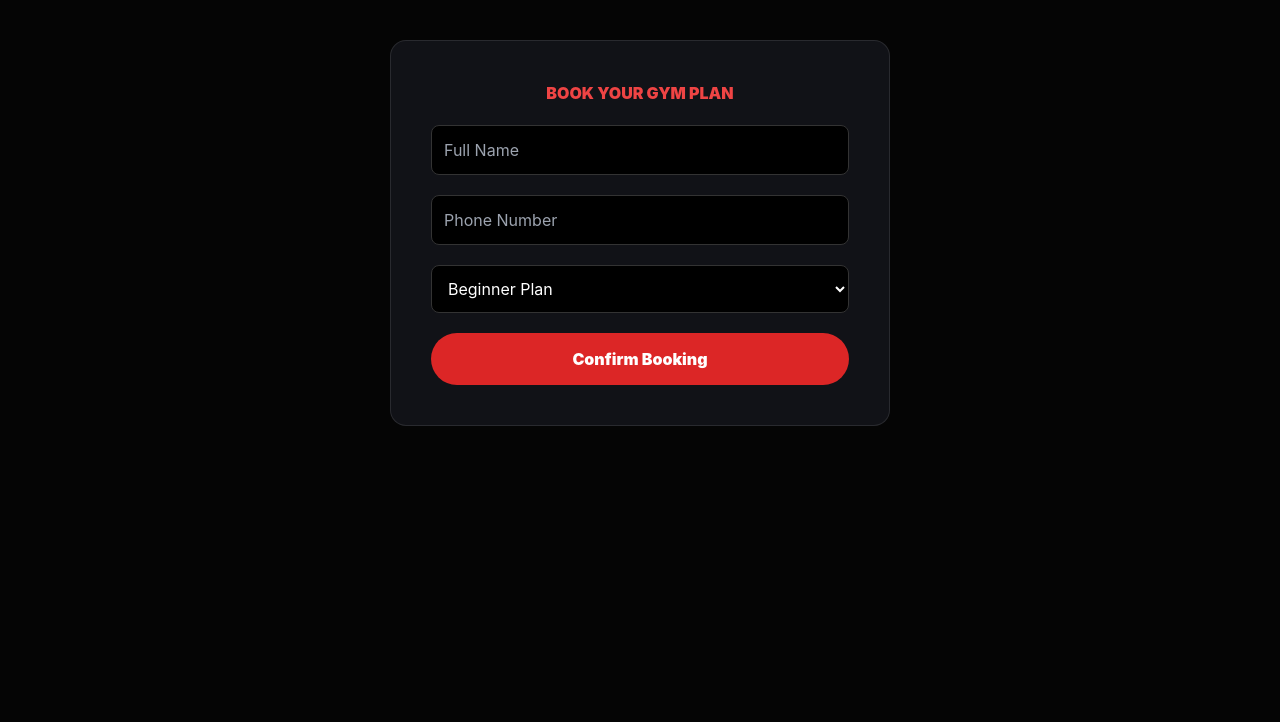
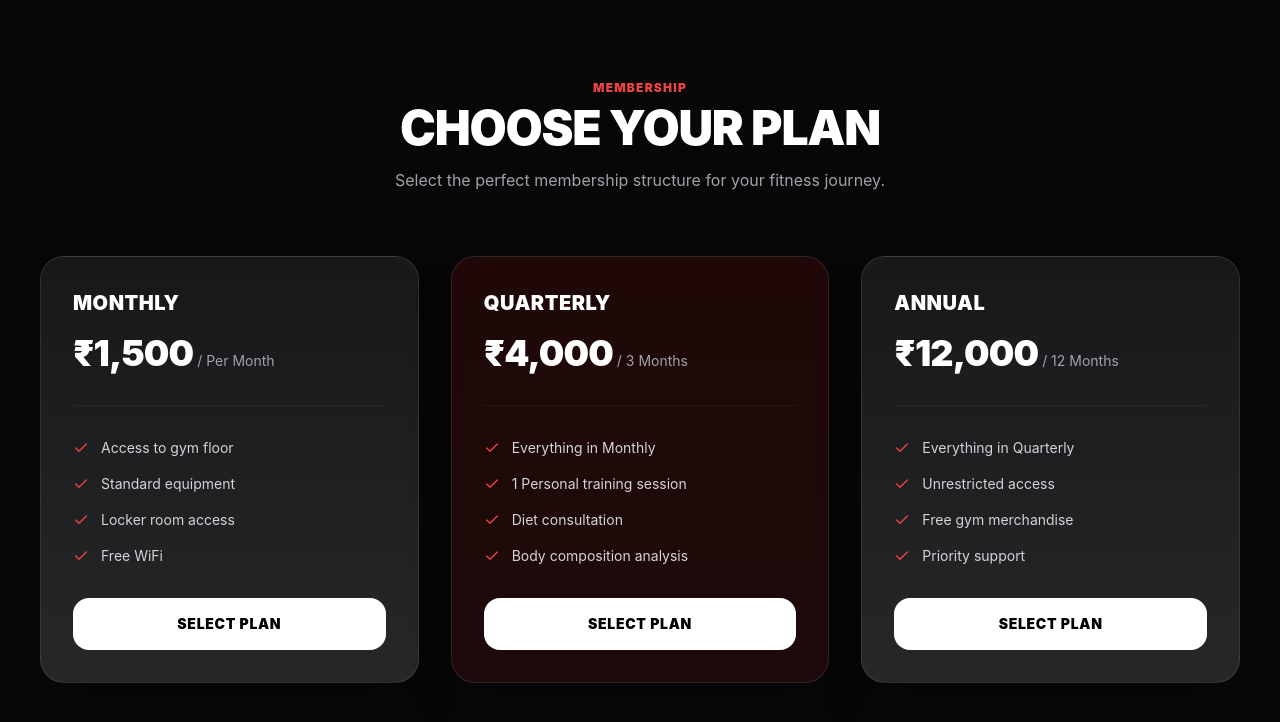
Before and after one commit to dkliveai26-afk/corex-fitness-website, a Next.js app in the folder corexfitness-website/: page /plans in a window 1280 px wide. Shown: the top 722 px of the page. Built offline with nearby package versions, Linux system fonts and the light colour scheme; no server answers.

Commit message:
Update plans-page.tsx

```diff
--- a/corexfitness-website/components/plans/plans-page.tsx
+++ b/corexfitness-website/components/plans/plans-page.tsx
@@ -1,64 +1,122 @@
-
 "use client";
 
 import { useState } from "react";
-import { saveMember, today, addMonths, getPlanPrice } from "@/lib/gym-management-store";
+import { Check } from "lucide-react";
+
+interface Plan {
+  name: string;
+  price: string;
+  duration: string;
+  features: string[];
+  color: string;
+}
+
+const plans: Plan[] = [
+  {
+    name: "Monthly",
+    price: "₹1,500",
+    duration: "Per Month",
+    color: "from-zinc-900 to-zinc-800",
+    features: [
+      "Access to gym floor",
+      "Standard equipment",
+      "Locker room access",
+      "Free WiFi",
+    ],
+  },
+  {
+    name: "Quarterly",
+    price: "₹4,000",
+    duration: "3 Months",
+    color: "from-red-950/40 to-red-900/20 border-red-500/30",
+    features: [
+      "Everything in Monthly",
+      "1 Personal training session",
+      "Diet consultation",
+      "Body composition analysis",
+    ],
+  },
+  {
+    name: "Annual",
+    price: "₹12,000",
+    duration: "12 Months",
+    color: "from-zinc-900 to-zinc-800",
+    features: [
+      "Everything in Quarterly",
+      "Unrestricted access",
+      "Free gym merchandise",
+      "Priority support",
+    ],
+  },
+];
 
 export function PlansPage() {
-  const [name, setName] = useState("");
-  const [phone, setPhone] = useState("");
-  const [plan, setPlan] = useState("Beginner Plan");
-  const [message, setMessage] = useState("");
+  const [loading, setLoading] = useState<string | null>(null);
 
-  const handleBooking = (e: React.FormEvent) => {
-    e.preventDefault();
-    if (!name || !phone) {
-      alert("Kripya saari details bharein!");
-      return;
-    }
+  const handleSelectPlan = (planName: string) => {
+    setLoading(planName);
+    // Simple mock booking simulation for local handling
+    setTimeout(() => {
+      const existingBookings = JSON.parse(localStorage.getItem("gym_bookings") || "[]");
+      const newBooking = {
+        id: Math.random().toString(36).substr(2, 9),
+        name: "Regular Gym Member",
+        phone: "9999999999",
+        plan: planName,
+        date: new Date().toLocaleDateString(),
+      };
+      localStorage.setItem("gym_bookings", JSON.stringify([...existingBookings, newBooking]));
 
-    const startDate = today();
+      // Play system success audio if available
+      const audio = new Audio("/success.mp3");
+      audio.play().catch(() => {});
 
-    // Aapke original store me data bhej raha hai
-    saveMember({
-      fullName: name,
-      phoneNumber: phone,
-      email: `${name.toLowerCase().replace(/\s+/g, "")}@corex.com`,
-      selectedPlan: plan,
-      membershipStartDate: startDate,
-      membershipEndDate: addMonths(startDate, 1),
-      paymentStatus: "pending",
-      feesAmount: getPlanPrice(plan),
-      notes: "Online Booking"
-    });
-
-    // Audio bajane ka code
-    try {
-      const audio = new Audio("/success.mp3");
-      audio.play();
-    } catch (err) {
-      console.log("Audio error:", err);
-    }
-
-    setMessage("🎉 Booking Successful!");
-    setName("");
-    setPhone("");
+      alert(`Successfully booked ${planName} plan!`);
+      setLoading(null);
+    }, 1000);
   };
 
   return (
-    <div style={{ padding: "40px", maxWidth: "500px", margin: "40px auto", color: "#fff", background: "#111217", borderRadius: "16px", border: "1px solid rgba(255,255,255,0.1)" }}>
-      <h2 style={{ textAlign: "center", color: "#ef4444", fontWeight: "900", textTransform: "uppercase" }}>Book Your Gym Plan</h2>
-      {message && <p style={{ color: "#4ade80", textAlign: "center", fontWeight: "bold" }}>{message}</p>}
-      <form onSubmit={handleBooking} style={{ display: "flex", flexDirection: "column", gap: "20px", marginTop: "20px" }}>
-        <input type="text" value={name} onChange={(e) => setName(e.target.value)} style={{ padding: "12px", borderRadius: "8px", background: "#000", color: "#fff", border: "1px solid #333" }} placeholder="Full Name" />
-        <input type="text" value={phone} onChange={(e) => setPhone(e.target.value)} style={{ padding: "12px", borderRadius: "8px", background: "#000", color: "#fff", border: "1px solid #333" }} placeholder="Phone Number" />
-        <select value={plan} onChange={(e) => setPlan(e.target.value)} style={{ padding: "12px", borderRadius: "8px", background: "#000", color: "#fff", border: "1px solid #333" }}>
-          <option value="Beginner Plan">Beginner Plan</option>
-          <option value="Standard Plan">Standard Plan</option>
-          <option value="Premium Plan">Premium Plan</option>
-        </select>
-        <button type="submit" style={{ padding: "14px", background: "#dc2626", color: "#fff", borderRadius: "9999px", fontWeight: "900", cursor: "pointer" }}>Confirm Booking</button>
-      </form>
+    <div className="min-h-screen bg-[#070707] py-20 text-white">
+      <div className="mx-auto w-[min(1200px,calc(100%-48px))]">
+        <div className="text-center">
+          <p className="text-xs font-black uppercase tracking-widest text-red-500">Membership</p>
+          <h1 className="mt-2 text-4xl font-black tracking-tight sm:text-5xl">CHOOSE YOUR PLAN</h1>
+          <p className="mt-4 text-zinc-400">Select the perfect membership structure for your fitness journey.</p>
+        </div>
+
+        <div className="mt-16 grid gap-8 md:grid-cols-3">
+          {plans.map((plan) => (
+            <div
+              key={plan.name}
+              className={`rounded-3xl border border-white/10 bg-gradient-to-b p-8 shadow-2xl ${plan.color}`}
+            >
+              <h3 className="text-xl font-black uppercase tracking-wide">{plan.name}</h3>
+              <div className="mt-4 flex items-baseline gap-1">
+                <span className="text-4xl font-black tracking-tight">{plan.price}</span>
+                <span className="text-sm text-zinc-400">/ {plan.duration}</span>
+              </div>
+
+              <ul className="mt-8 grid gap-4 border-t border-white/5 pt-8">
+                {plan.features.map((feature) => (
+                  <li key={feature} className="flex items-center gap-3 text-sm text-zinc-300">
+                    <Check className="h-4 w-4 shrink-0 text-red-500" />
+                    <span>{feature}</span>
+                  </li>
+                ))}
+              </ul>
+
+              <button
+                onClick={() => handleSelectPlan(plan.name)}
+                disabled={loading !== null}
+                className="mt-8 w-full rounded-2xl bg-white py-4 text-center text-sm font-black uppercase tracking-wider text-black transition hover:bg-red-500 hover:text-white disabled:opacity-50"
+              >
+                {loading === plan.name ? "Processing..." : "Select Plan"}
+              </button>
+            </div>
+          ))}
+        </div>
+      </div>
     </div>
   );
 }
```
